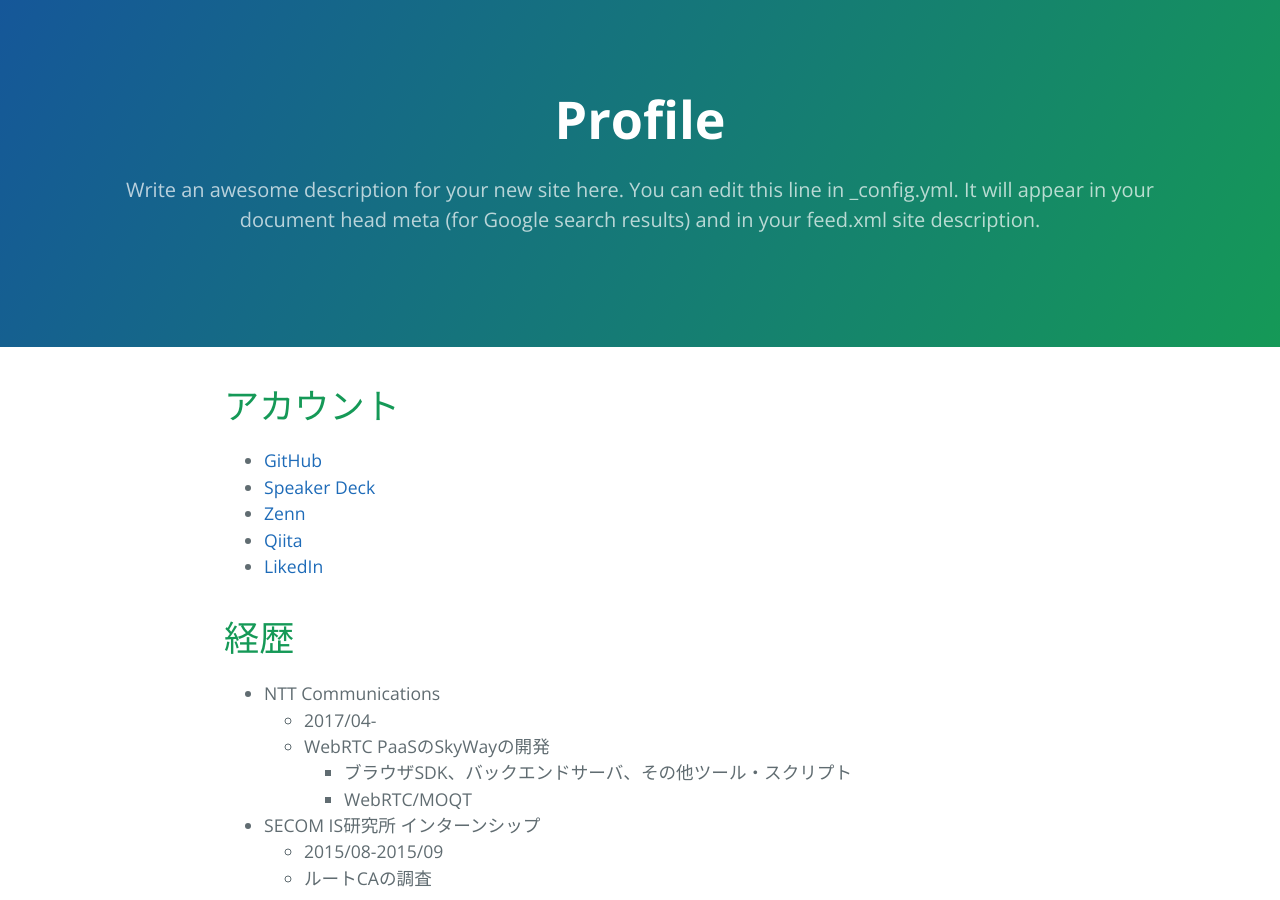
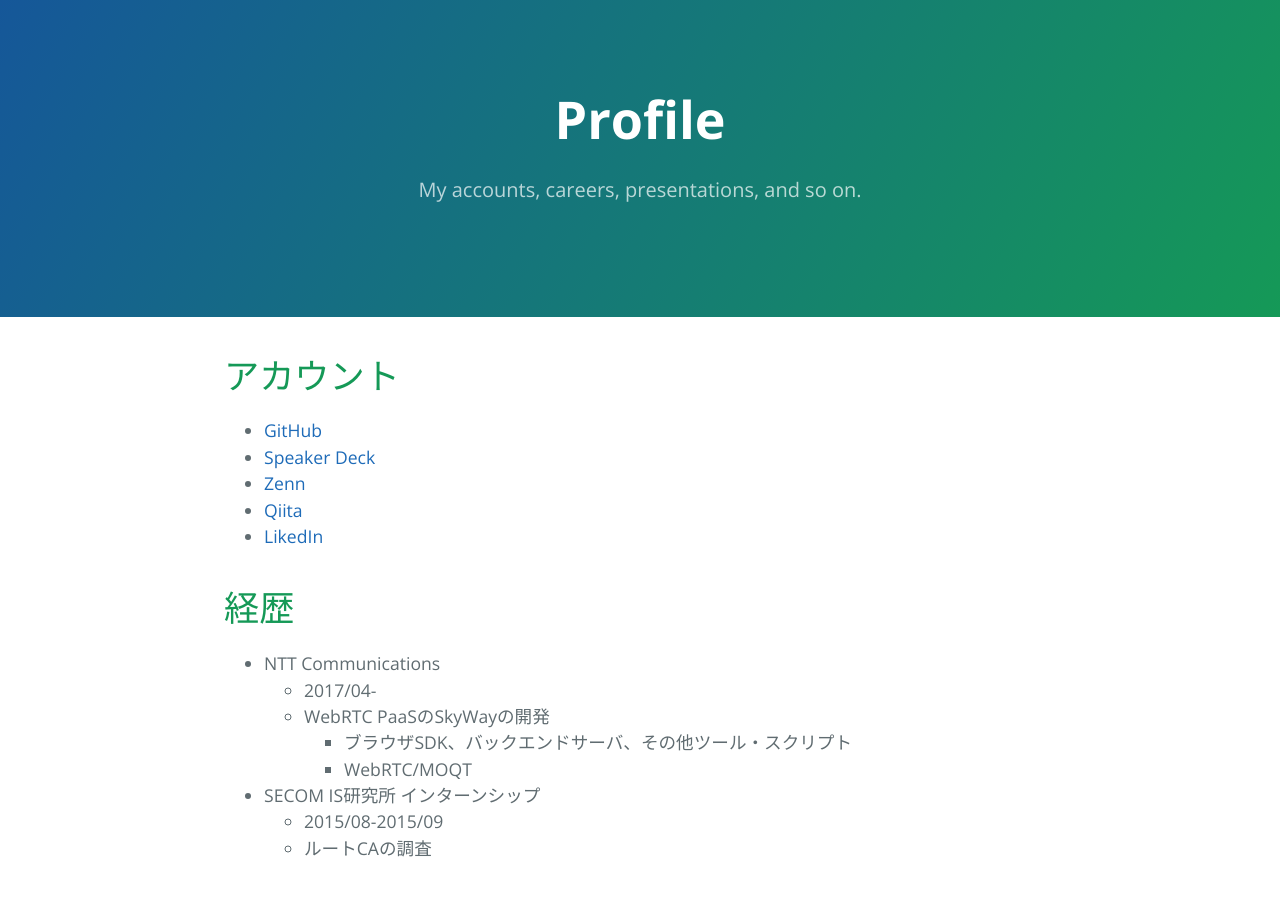
Before and after one commit to y-i/portfolio, a Jekyll site: the page built from src/index.md, in a window 1280 px wide and 900 px high. Built offline with Jekyll 4.4.1, drawn with Linux system fonts in a browser that asks for light colours; our own code applies the rules of GitHub Pages for plain Markdown files.

Commit message:
chore: Update site description in _config.yml

```diff
--- a/src/_config.yml
+++ b/src/_config.yml
@@ -16,9 +16,7 @@
 title: IKEDA Yusuke
 # email: your-email@example.com
 description: >- # this means to ignore newlines until "baseurl:"
-  Write an awesome description for your new site here. You can edit this
-  line in _config.yml. It will appear in your document head meta (for
-  Google search results) and in your feed.xml site description.
+  My accounts, careers, presentations, and so on.
 baseurl: "" # the subpath of your site, e.g. /blog
 url: "https://ikeda.dev" # the base hostname & protocol for your site, e.g. http://example.com
 github_username:  y-i
```
